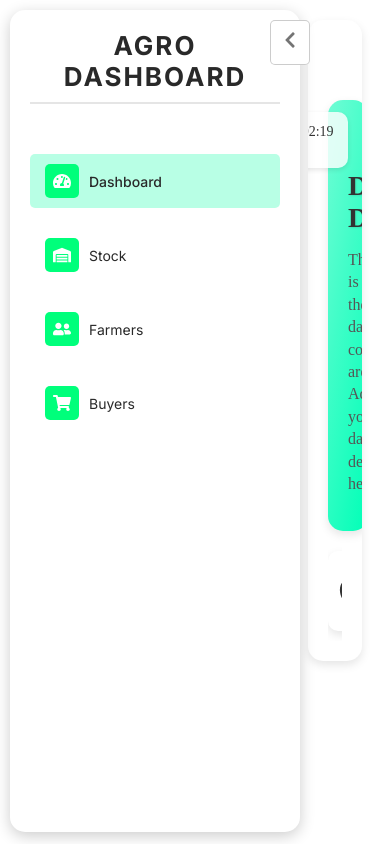
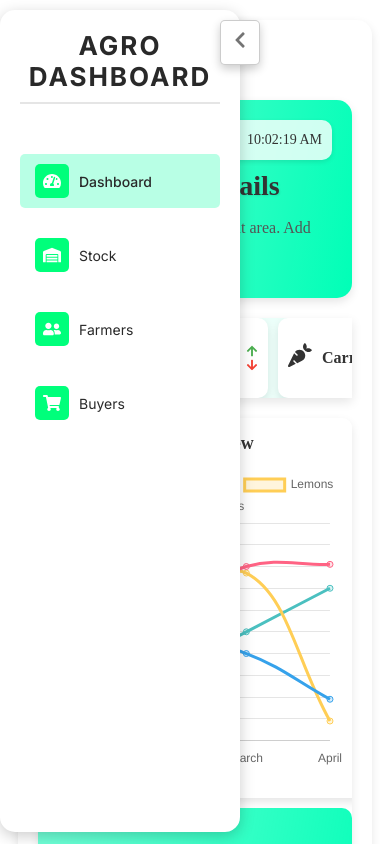
Before and after one commit to kasun-chamara/AgroSystemDboard, a React (Vite) app: page / in a window 390 px wide. Shown: the top 844 px of the page. Built offline with nearby package versions, Linux system fonts and the light colour scheme.

Commit message:
Update Components

```diff
--- a/package.json
+++ b/package.json
@@ -12,7 +12,9 @@
   },
   "dependencies": {
     "bootstrap": "^5.3.5",
+    "chart.js": "^4.4.9",
     "react": "^19.0.0",
+    "react-chartjs-2": "^5.3.0",
     "react-dom": "^19.0.0",
     "react-icons": "^5.5.0"
   },
@@ -26,6 +28,5 @@
     "eslint-plugin-react-refresh": "^0.4.19",
     "globals": "^16.0.0",
     "vite": "^6.3.1"
-
   }
 }
--- a/src/App.css
+++ b/src/App.css
@@ -2,7 +2,8 @@
 .app-container {
   display: flex;
   gap: 10px;
-  margin: 20px; /* Add 20px margin around the app */
+  margin: 10px; /* Set a consistent 10px margin around the app */
+  box-sizing: border-box; /* Ensure padding and border are included in the width/height */
 }
 
 /* Sidebar Visibility */
@@ -23,6 +24,8 @@
   background-color: white;
   box-shadow: 0px 4px 10px rgba(0, 0, 0, 0.1);
   overflow: hidden;
+  width: calc(100% - 20px); /* Account for 10px margin on both sides */
+  box-sizing: border-box; /* Include padding and border in width calculation */
 }
 
 /* Content Area */
@@ -38,3 +41,19 @@
   background-color: #f9f9f9;
   box-shadow: 0px 4px 10px rgba(0, 0, 0, 0.1);
 }
+
+/* Responsive Adjustments */
+@media (max-width: 768px) {
+  .app-container {
+    flex-direction: column; /* Stack sidebar and main content vertically */
+    margin: 10px; /* Maintain 10px margin on smaller screens */
+  }
+
+  .sidebar-visible .main-content {
+    margin-left: 0; /* Sidebar will overlay on smaller screens */
+  }
+
+  .main-content {
+    width: 100%; /* Full width for main content */
+  }
+}
--- /dev/null
+++ b/src/components/ChartComponents/LinearChart.css
@@ -0,0 +1,23 @@
+/* Container for the chart */
+.linear-chart-container {
+    background-color: #ffffff; /* White background */
+    border-radius: 10px; /* Rounded corners */
+    box-shadow: 0px 4px 10px rgba(0, 0, 0, 0.1); /* Subtle shadow */
+    padding: 20px; /* Padding inside the container */
+    margin: 20px 0; /* Spacing above and below the chart */
+  }
+
+  /* Chart Title */
+  .chart-title {
+    font-size: 18px;
+    font-weight: bold;
+    color: #333; /* Dark text color */
+    margin-bottom: 15px; /* Spacing below the title */
+    text-align: center; /* Center the title */
+  }
+
+  /* Wrapper for the chart */
+  .chart-wrapper {
+    height: 300px; /* Fixed height for the chart */
+    position: relative; /* Ensure the chart scales properly */
+  }
--- /dev/null
+++ b/src/components/ChartComponents/LinearChart.jsx
@@ -0,0 +1,49 @@
+import React from "react";
+import { Line } from "react-chartjs-2"; // Import Line chart
+import { Chart as ChartJS, LineElement, CategoryScale, LinearScale, PointElement, Tooltip, Legend } from "chart.js"; // Register chart.js components
+import lineChartData from "../../mock/lineChartData"; // Import mock data
+import "./LinearChart.css"; // Import CSS for styling
+
+// Register chart.js components
+ChartJS.register(LineElement, CategoryScale, LinearScale, PointElement, Tooltip, Legend);
+
+const LinearChart = () => {
+  // Chart options
+  const options = {
+    responsive: true,
+    maintainAspectRatio: false,
+    plugins: {
+      legend: {
+        display: true,
+        position: "top",
+      },
+      tooltip: {
+        enabled: true,
+      },
+    },
+    scales: {
+      x: {
+        grid: {
+          display: false, // Hide grid lines on x-axis
+        },
+      },
+      y: {
+        grid: {
+          color: "rgba(0, 0, 0, 0.1)", // Light grid lines on y-axis
+        },
+        beginAtZero: true, // Start y-axis at 0
+      },
+    },
+  };
+
+  return (
+    <div className="linear-chart-container">
+      <h2 className="chart-title">Sales Overview</h2>
+      <div className="chart-wrapper">
+        <Line data={lineChartData} options={options} />
+      </div>
+    </div>
+  );
+};
+
+export default LinearChart;
--- a/src/components/DashboardComponent/DashboardComponent.css
+++ b/src/components/DashboardComponent/DashboardComponent.css
@@ -61,49 +61,28 @@
     font-weight: 500;
     color: #999; /* Gray color for the separator */
 }
+
 /* Cards Section */
-.dashboard-cards-container {
-    overflow-x: auto; /* Enable horizontal scrolling */
-    white-space: nowrap; /* Prevent cards from wrapping */
-    padding-bottom: 10px; /* Add padding to avoid scrollbar overlap */
-    scrollbar-width: thin; /* For Firefox: Thin scrollbar */
-    scrollbar-color: #ccc transparent; /* For Firefox: Custom scrollbar color */
-}
-
-/* Custom Scrollbar for Webkit Browsers (Chrome, Edge, Safari) */
-.dashboard-cards-container::-webkit-scrollbar {
-    height: 8px; /* Height of the horizontal scrollbar */
-}
-
-.dashboard-cards-container::-webkit-scrollbar-thumb {
-    background-color: #ccc; /* Color of the scrollbar thumb */
-    border-radius: 10px; /* Rounded scrollbar thumb */
-}
-
-.dashboard-cards-container::-webkit-scrollbar-track {
-    background-color: transparent; /* Transparent scrollbar track */
-}
-
 .dashboard-cards {
     display: flex;
-    justify-content: flex-start; /* Align cards to the left */
+    justify-content: space-between; /* Space between cards */
     gap: 15px; /* Add spacing between cards */
     margin-top: 20px; /* Add spacing above the cards */
 }
 
 .card {
-    flex: 0 0 auto; /* Prevent cards from shrinking or growing */
-    width: 200px; /* Fixed width for each card */
+    flex: 1; /* Make all cards equal width */
     height: 80px; /* Fixed height */
     background-color: #ffffff; /* White background */
     border-radius: 10px; /* Rounded corners */
     box-shadow: 0px 4px 10px rgba(0, 0, 0, 0.1); /* Subtle shadow */
     display: flex;
-    align-items: center; /* Center content vertically */
-    justify-content: space-between; /* Space between icon and text */
-    padding: 10px; /* Add padding inside the card */
-    box-sizing: border-box; /* Ensure padding is included in width/height */
-    overflow: hidden; /* Prevent content from overflowing the card */
+    align-items: center;
+    justify-content: center;
+    font-size: 16px;
+    font-weight: 500;
+    color: #333; /* Dark text color */
+    transition: transform 0.2s ease, box-shadow 0.2s ease;
 }
 
 .card:hover {
@@ -111,43 +90,42 @@
     box-shadow: 0px 6px 15px rgba(0, 0, 0, 0.2); /* Enhanced shadow on hover */
 }
 
+
 .card-icon {
     font-size: 30px;
-    color: #333; /* Icon color */
+    color: #333; /* Green color for icons */
     margin-right: 10px; /* Add spacing between icon and text */
+    padding: 10px;
 }
 
 .card-details {
     display: flex;
-    flex-direction: row; /* Align items in a single row */
+    flex-direction: row; /* Align name and requiredKg in a row */
     align-items: center; /* Center items vertically */
-    justify-content: space-between; /* Space between elements */
-    gap: 10px; /* Add spacing between name, kg, and arrows */
-    width: 100%; /* Ensure content stays within the card */
+    /* Add spacing between name and requiredKg */
+    gap: 50px;
+
 }
 
 .card-name {
     font-size: 16px;
     font-weight: bold;
     color: #333;
-    white-space: nowrap; /* Prevent text from wrapping */
-    overflow: hidden; /* Hide overflowing text */
-    text-overflow: ellipsis; /* Add ellipsis for overflowing text */
 }
-
 .card-required {
     font-size: 20px;
     color: #555;
     display: flex;
-    align-items: center; /* Align kg and arrows vertically */
-    gap: 5px; /* Add spacing between kg and arrows */
+    align-items: center; /* Align text and arrows vertically */
+    gap: 5px; /* Add spacing between text and arrows */
 }
 
 .arrows {
     display: flex;
     flex-direction: column; /* Stack arrows vertically */
     align-items: center; /* Center arrows */
-    gap: 2px; /* Add spacing between arrows */
+    gap: 2px;
+    padding: 10px;/* Add spacing between arrows */
 }
 
 .arrow-up {
@@ -160,18 +138,103 @@
     color: #f44336; /* Red color for the bottom arrow */
 }
 
-/* Responsive Design for Small Screens */
+/* ...existing styles... */
+
+/* Media query for small screens */
 @media (max-width: 768px) {
-    .dashboard-cards-container {
-        display: flex;
-        overflow-x: auto; /* Enable horizontal scrolling */
-        white-space: nowrap; /* Prevent wrapping */
-        gap: 10px; /* Reduce gap between cards for smaller screens */
+    .dashboard-cards {
+      flex-direction: row; /* Arrange cards horizontally */
+      overflow-x: auto; /* Enable horizontal scrolling */
+      gap: 10px; /* Reduce spacing between cards */
+      box-shadow: 0px 4px 10px rgba(0, 0, 0, 0.1);
+      background-color: #00ffb714;
     }
 
     .card {
-        flex: 0 0 auto; /* Ensure cards remain scrollable */
-        width: 200px; /* Keep card width consistent */
-        height: 80px; /* Keep card height consistent */
+      flex: 0 0 auto; /* Prevent cards from shrinking or growing */
+      width: 230px; /* Set a fixed width for cards */
+      height: 80px; /* Set a fixed height for cards */
+      display: flex;
+      align-items: center;
+      justify-content: center;
+      padding: 0; /* Remove padding */
     }
-}
+
+    .card-icon {
+      font-size: 24px; /* Adjust icon size */
+      margin: 0; /* Remove margin */
+    }
+
+  }
+/* Two-Sided Div */
+.two-sided-div {
+    display: flex;
+    height: 400px; /* Set the height of the div */
+    margin-top: 20px; /* Add spacing above the div */
+    border-radius: 10px; /* Rounded corners */
+    overflow: hidden; /* Ensure content stays within the div */
+    box-shadow: 0px 4px 10px rgba(0, 0, 0, 0.1); /* Subtle shadow */
+    gap: 10px; /* Add gap between the two sides */
+  }
+
+  /* Left Side */
+  .left-side {
+    flex: 2; /* Take 2/3 of the width */
+    background-color: #ffffff; /* Green background */
+    display: flex;
+    justify-content: center;
+    align-items: center;
+    color: white; /* White text color */
+    font-size: 18px;
+    font-weight: bold;
+    border-radius: 10px; /* Add rounded corners */
+    /* Add padding inside the green part */
+    box-sizing: border-box; /* Include padding in width/height calculations */
+  }
+
+  /* Chart Container inside Left Side */
+  .linear-chart-container {
+    width: 100%; /* Full width of the green part */
+    height: 100%; /* Full height of the green part */
+    background-color: #ffffff; /* White background for the chart */
+    border-radius: 10px; /* Rounded corners for the chart container */
+    padding: 20px; /* Add padding inside the chart container */
+     /* Subtle shadow */
+    margin: 0; /* Remove any default margin */
+  }
+
+  /* Right Side */
+  .right-side {
+    flex: 1; /* Take 1/3 of the width */
+    background: linear-gradient(100deg, #00ffb78d, #00ffb7);
+    display: flex;
+    justify-content: center;
+    align-items: center;
+    color: white; /* White text color */
+    font-size: 18px;
+    font-weight: bold;
+    border-radius: 10px; /* Add rounded corners */
+  }
+
+  /* Responsive Adjustments for Small Screens */
+  @media (max-width: 768px) {
+    .two-sided-div {
+      flex-direction: column; /* Stack the two sides vertically */
+      height: auto; /* Allow height to adjust automatically */
+      gap: 10px; /* Add spacing between the two sides */
+    }
+
+    .left-side,
+    .right-side {
+      flex: none; /* Reset flex property */
+      width: 100%; /* Make both sides take full width */
+      height: 360px; /* Set a fixed height for each side */
+      border-radius: 10px; /* Ensure rounded corners */
+    }
+    .right-side{margin-top: 20px;}
+
+    .linear-chart-container {
+      height: 100%; /* Ensure the chart container takes full height */
+      margin: 0; /* Remove any default margin */
+    }
+  }
--- a/src/components/DashboardComponent/DashboardComponent.jsx
+++ b/src/components/DashboardComponent/DashboardComponent.jsx
@@ -1,6 +1,7 @@
 import React, { useState, useEffect } from "react";
 import { FaCalendarAlt, FaAppleAlt, FaCarrot, FaLemon, FaSeedling, FaArrowUp, FaArrowDown } from "react-icons/fa"; // Import icons
 import cardsData from "../../mock/cardsData"; // Import mock data
+import LinearChart from "../ChartComponents/LinearChart"; // Import LinearChart
 import "./DashboardComponent.css";
 
 const DashboardComponent = () => {
@@ -24,7 +25,7 @@ const DashboardComponent = () => {
   };
 
   return (
-    <>
+    <div className="container-fluid">
       {/* Green Gradient Section */}
       <div className="dashboard-content">
         <div className="dashboard-header">
@@ -40,7 +41,6 @@ const DashboardComponent = () => {
       </div>
 
       {/* Cards Section */}
-      <div className="dashboard-cards-container">
       <div className="dashboard-cards">
         {cardsData.map((card) => (
           <div className="card" key={card.id}>
@@ -58,8 +58,17 @@ const DashboardComponent = () => {
           </div>
         ))}
       </div>
+
+      {/* Free Space Div with Two Sides */}
+      <div className="two-sided-div">
+        <div className="left-side">
+          <LinearChart /> {/* Add the LinearChart inside the left side */}
         </div>
-    </>
+        <div className="right-side">
+          <p>Right Side Content</p>
+        </div>
+      </div>
+    </div>
   );
 };
 
--- a/src/components/Header/Header.css
+++ b/src/components/Header/Header.css
@@ -8,6 +8,7 @@
   padding: 0 20px;
   border-radius: 15px;
   transition: width 0.3s ease;
+  width: 100%;
 }
 
 /* Header with Sidebar */
@@ -28,9 +29,12 @@
   z-index: 1;
 }
 
-  /* Icon Container for Bell Icon */
+/* Icon Container for Bell and Message Icons */
 .icon-container {
   position: relative;
+  display: flex;
+  align-items: center;
+  justify-content: center;
 }
 
 .notification-dot {
@@ -81,7 +85,11 @@
 .dropdown-icon {
   font-size: 14px;
   color: #333;
+  margin-left: 5px; /* Add spacing between the name and the icon */
+  cursor: pointer;
+  margin-right: 30px;
 }
+
 /* Dropdown Menu */
 .dropdown-menu {
   position: absolute;
@@ -128,7 +136,6 @@
   align-items: center;
   gap: 20px;
   margin-bottom: 20px;
-
 }
 
 .dropdown-profile-image {
--- a/src/components/Header/Header.jsx
+++ b/src/components/Header/Header.jsx
@@ -24,7 +24,9 @@ const Header = ({ isSidebarVisible }) => {
         </div>
 
         {/* Message Icon */}
-        <FaEnvelope className="header-icon" title="Messages" />
+        <div className="icon-container">
+          <FaEnvelope className="header-icon" title="Messages" />
+        </div>
 
         {/* Profile Section */}
         <div className="profile-section" onClick={toggleDropdown}>
@@ -35,12 +37,14 @@ const Header = ({ isSidebarVisible }) => {
           />
           <span className="profile-name">Hi {currentUser.name}</span> {/* Use name from mock data */}
           <FaCaretDown className="dropdown-icon" />
+
         </div>
       </div>
 
       {/* Dropdown Menu */}
       {isDropdownVisible && (
         <div className="dropdown-menu">
+
           <div className="dropdown-header">
             <span className="dropdown-title">User Profile</span>
             <button className="close-button" onClick={toggleDropdown}>
@@ -56,11 +60,12 @@ const Header = ({ isSidebarVisible }) => {
             <span className="dropdown-profile-name">{currentUser.name}</span>
           </div>
           <div className="dropdown-actions">
+
             <button className="add-profile-button">
               <FaUserPlus className="action-icon" /> Add Profile
             </button>
             <button className="logout-button">
-              <FaSignOutAlt className="action-icon" />
+              <FaSignOutAlt className="action-icon" /> Logout
             </button>
           </div>
         </div>
--- a/src/components/SideNavBar/SideNavBar.css
+++ b/src/components/SideNavBar/SideNavBar.css
@@ -2,7 +2,7 @@
 .sidenav {
   position: fixed; /* Fix the sidebar to the left of the screen */
   top: 10px; /* Add 10px margin from the top */
-  left: 10px; /* Add 10px margin from the left */
+  left: 0; /* Align to the left edge */
   width: 250px;
   height: calc(95vh - 20px); /* Full height minus 20px for top and bottom margins */
   background-color: white; /* Change background to white */
@@ -19,7 +19,7 @@
 }
 
 .sidebar-container.collapsed .sidenav {
-  transform: translateX(-260px); /* Move sidebar out of view */
+  transform: translateX(-100%); /* Completely hide the sidebar */
 }
 
 /* Company Name */
@@ -106,9 +106,9 @@
   cursor: pointer;
   font-size: 18px;
   z-index: 2;
- /* Add shadow */
+  box-shadow: 0px 4px 10px rgba(0, 0, 0, 0.2); /* Add shadow */
   transition: transform 0.3s ease, left 0.3s ease;
-  border: 1px solid rgba(0, 0, 0, 0.2); /* Smooth transition for movement */
+  border: 1px solid rgba(0, 0, 0, 0.2);
 }
 
 .sidebar-container.collapsed .toggle-button {
@@ -118,3 +118,18 @@
 .toggle-button:hover {
   transform: scale(1.1); /* Slightly enlarge on hover */
 }
+
+/* Responsive Adjustments */
+@media (max-width: 768px) {
+  .sidenav {
+    width: 200px; /* Adjust width for smaller screens */
+  }
+
+  .toggle-button {
+    left: 220px; /* Adjust toggle button position */
+  }
+
+  .sidebar-container.collapsed .toggle-button {
+    left: 10px; /* Move toggle button closer when collapsed */
+  }
+}
--- /dev/null
+++ b/src/mock/lineChartData.jsx
@@ -0,0 +1,35 @@
+const lineChartData = {
+    labels: ["January", "February", "March", "April"], // X-axis labels
+    datasets: [
+      {
+        label: "Apples",
+        data: [65, 59, 80, 81, 56, 55, 40], // Data points for Apples
+        borderColor: "rgba(255, 99, 132, 1)", // Line color
+        backgroundColor: "rgba(255, 99, 132, 0.2)", // Fill color
+        tension: 0.4, // Smooth curve
+      },
+      {
+        label: "Carrots",
+        data: [28, 48, 40, 19, 86, 27, 90], // Data points for Carrots
+        borderColor: "rgba(54, 162, 235, 1)", // Line color
+        backgroundColor: "rgba(54, 162, 235, 0.2)", // Fill color
+        tension: 0.4, // Smooth curve
+      },
+      {
+        label: "Lemons",
+        data: [18, 48, 77, 9, 100, 27, 40], // Data points for Lemons
+        borderColor: "rgba(255, 206, 86, 1)", // Line color
+        backgroundColor: "rgba(255, 206, 86, 0.2)", // Fill color
+        tension: 0.4, // Smooth curve
+      },
+      {
+        label: "Seedlings",
+        data: [12, 30, 50, 70, 20, 40, 60], // Data points for Seedlings
+        borderColor: "rgba(75, 192, 192, 1)", // Line color
+        backgroundColor: "rgba(75, 192, 192, 0.2)", // Fill color
+        tension: 0.4, // Smooth curve
+      },
+    ],
+  };
+
+  export default lineChartData;
```
Also changed, not shown: 1 other file (tests, documents, lock files or other folders). Lines whose indentation alone changed are shown as unchanged.
